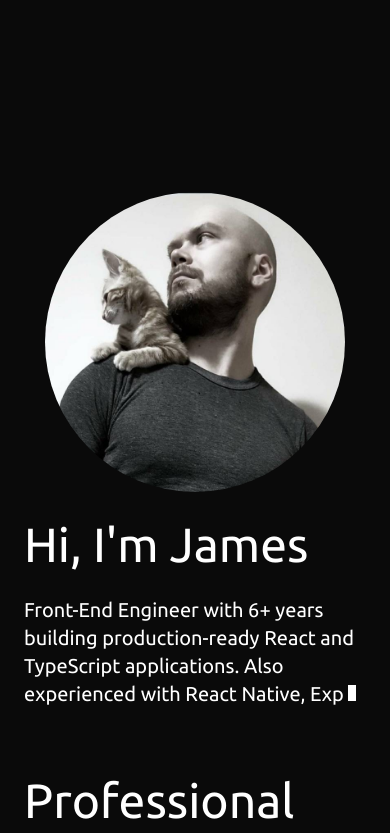
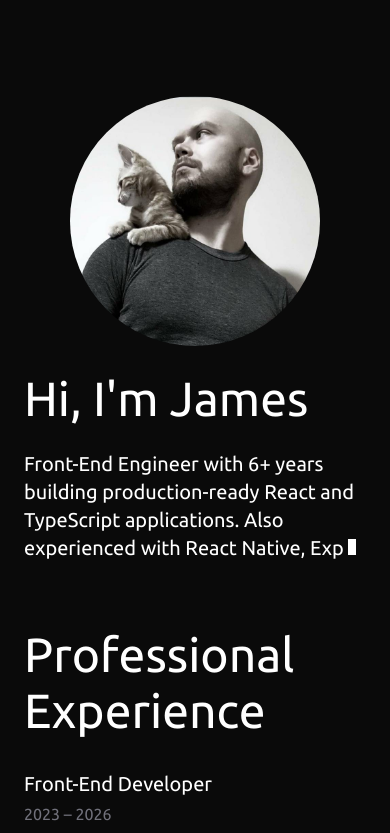
Before and after one commit to james-zedd/jameszedd-dot-com, a Next.js app: page / in a window 390 px wide. Shown: the top 833 px of the page. Built offline with nearby package versions, Linux system fonts and the light colour scheme.

Commit message:
Touch up cursor blink

```diff
--- a/src/app/_components/FlipPhoto.tsx
+++ b/src/app/_components/FlipPhoto.tsx
@@ -23,7 +23,7 @@ export default function FlipPhoto({
   }
 
   return (
-    <div className="mx-auto w-full max-w-[300px] [perspective:1200px] md:max-w-[400px] lg:max-w-[500px]">
+    <div className="mx-auto w-full max-w-[250px] [perspective:1200px] md:max-w-[400px] lg:max-w-[500px]">
       <div
         id="intro-photo"
         className="relative aspect-square w-full transform-3d transition-transform duration-700 ease-in-out cursor-pointer"
--- a/src/app/_components/Quotes.tsx
+++ b/src/app/_components/Quotes.tsx
@@ -1,6 +1,6 @@
 export default function Quotes() {
   return (
-    <section id="quotes" className="py-16">
+    <section id="quotes" className="py-4">
 
     </section>
   );
--- a/src/app/globals.css
+++ b/src/app/globals.css
@@ -30,8 +30,8 @@
   --animate-toggle-blink: toggle-blink 800ms infinite steps(2);
 
   @keyframes toggle-blink {
-    0%, 100% { display: inline-block; }
-    50% { display: none; }
+    0%, 100% { visibility: visible; }
+    50% { visibility: hidden; }
   }
 }
 
```
